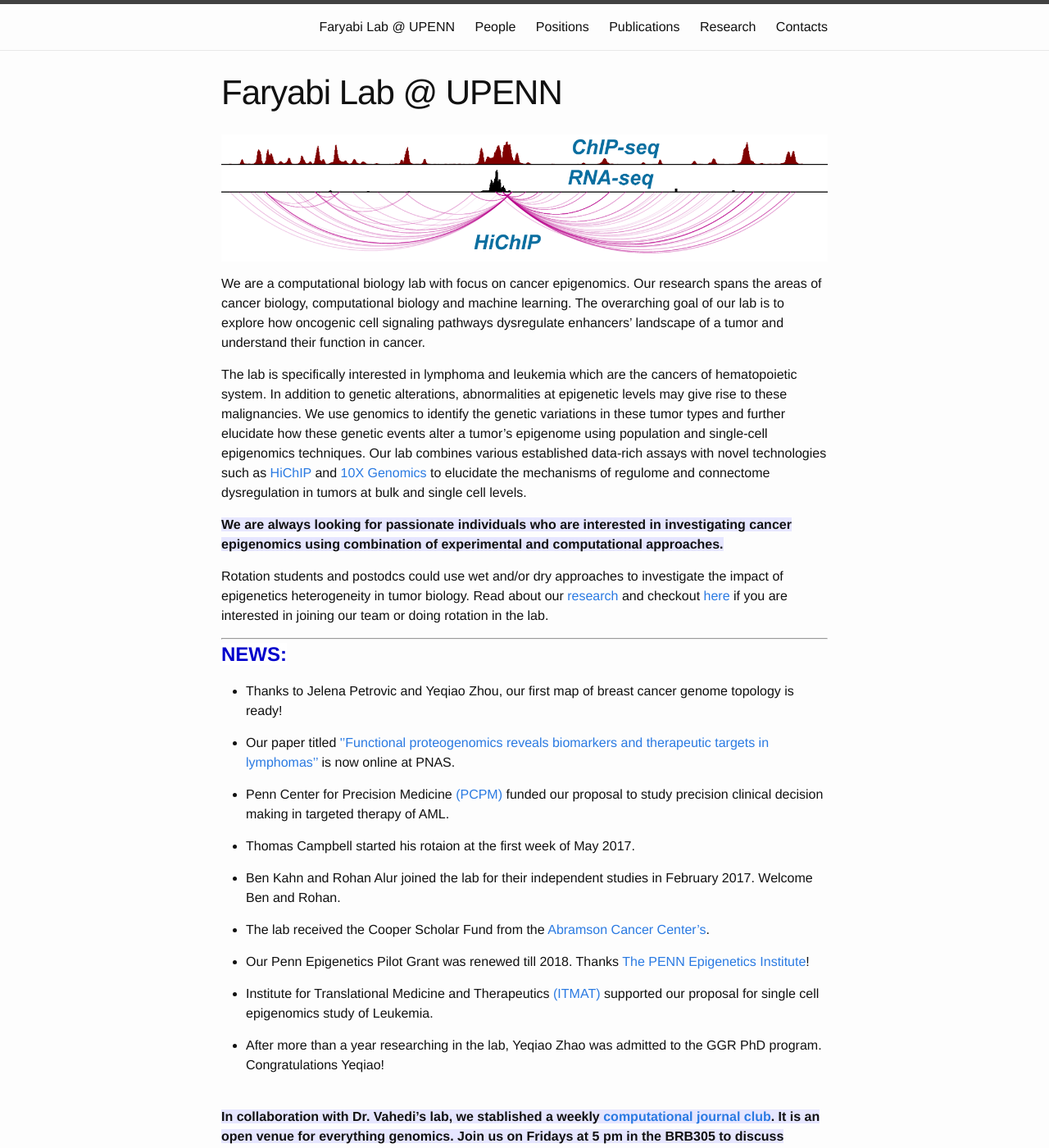
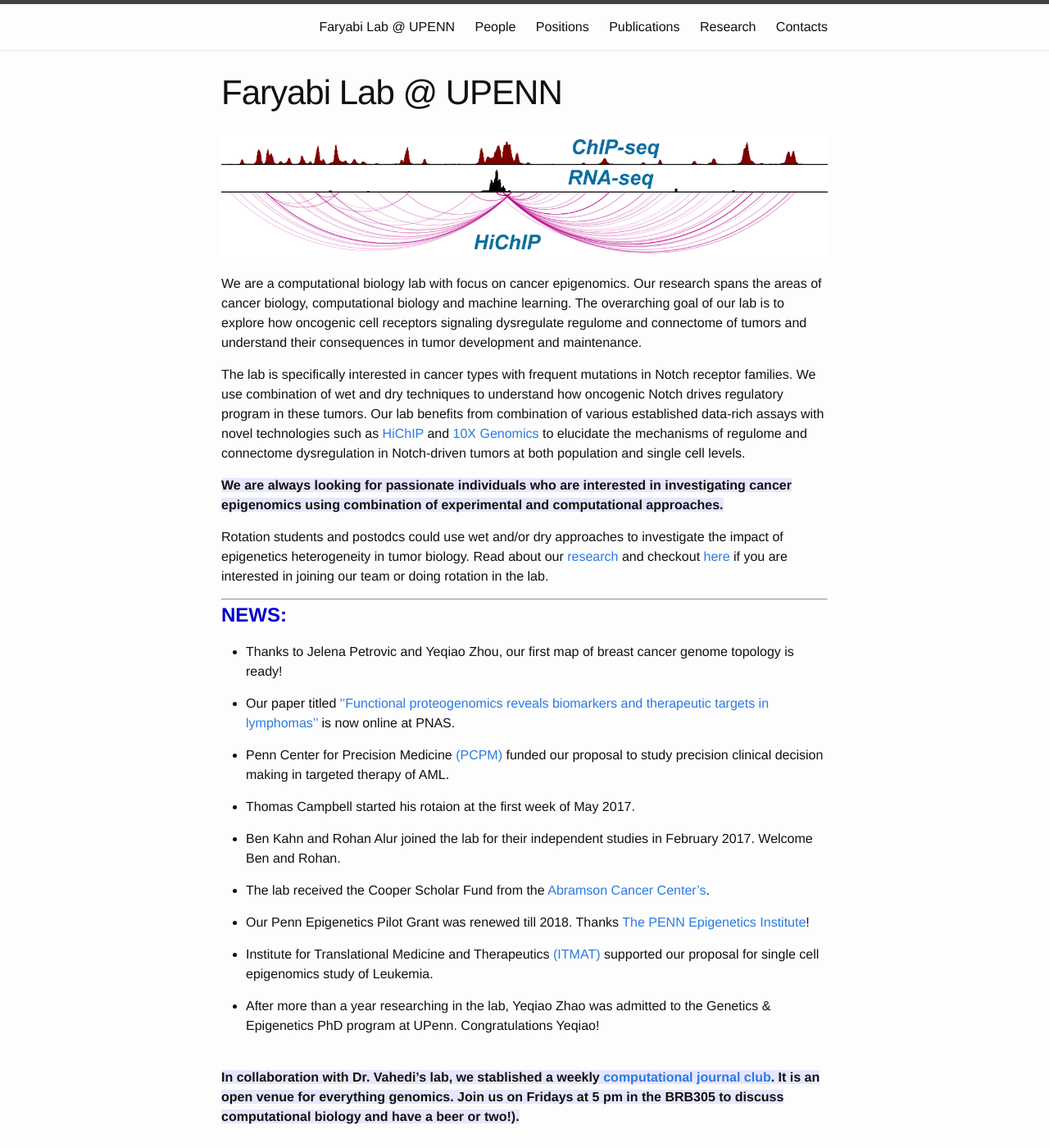
Before and after one commit to faryabib/faryabib.github.io, a Jekyll site: the page built from index.md, in a window 1280 px wide and 1400 px high. Shown: the whole window at 82% size. Built offline with Jekyll 4.4.1, drawn with Linux system fonts in a browser that asks for light colours.

Commit message:
few comments

```diff
--- a/index.md
+++ b/index.md
@@ -6,9 +6,9 @@ permalink: /index.html
 
 ![enhancer in cancer](assets/Faryabi_HiChIP.png){:height="200%" width="200%"}
 
-We are a computational biology lab with focus on cancer epigenomics. Our research spans the areas of cancer biology, computational biology and machine learning. The overarching goal of our lab is to explore how oncogenic cell signaling pathways dysregulate enhancers' landscape of a tumor and understand their function in cancer.
+We are a computational biology lab with focus on cancer epigenomics. Our research spans the areas of cancer biology, computational biology and machine learning. The overarching goal of our lab is to explore how oncogenic cell receptors signaling dysregulate regulome and connectome of tumors and understand their consequences in tumor development and maintenance.
 
-The lab is specifically interested in lymphoma and leukemia which are the cancers of hematopoietic system. In addition to genetic alterations, abnormalities at epigenetic levels may give rise to these malignancies. We use genomics to identify the genetic variations in these tumor types and further elucidate how these genetic events alter a tumor's epigenome using population and single-cell epigenomics techniques. Our lab combines various established data-rich assays with novel technologies such as [HiChIP](https://www.nature.com/nmeth/journal/v13/n11/full/nmeth.3999.html) and [10X Genomics](https://www.10xgenomics.com/single-cell/) to elucidate the mechanisms of regulome and connectome dysregulation in tumors at bulk and single cell levels.
+The lab is specifically interested in cancer types with frequent mutations in Notch receptor families. We use combination of wet and dry techniques to understand how oncogenic Notch drives regulatory program in these tumors. Our lab benefits from combination of various established data-rich assays with novel technologies such as [HiChIP](https://www.nature.com/nmeth/journal/v13/n11/full/nmeth.3999.html) and [10X Genomics](https://www.10xgenomics.com/single-cell/) to elucidate the mechanisms of regulome and connectome dysregulation in Notch-driven tumors at both population and single cell levels.
 
 <strong><span style="background-color:rgb(230, 230, 255)">We are always looking for passionate individuals who are interested in investigating cancer epigenomics using combination of experimental and computational approaches.</span><strong>
 
@@ -33,7 +33,7 @@ Rotation students and postodcs could use wet and/or dry approaches to investigat
 
 + Institute for Translational Medicine and Therapeutics [(ITMAT)](http://www.itmat.upenn.edu/) supported our proposal for single cell epigenomics study of Leukemia.
 
-+ After more than a year researching in the lab, Yeqiao Zhao was admitted to the GGR PhD program. Congratulations Yeqiao!
++ After more than a year researching in the lab, Yeqiao Zhao was admitted to the Genetics & Epigenetics PhD program at UPenn. Congratulations Yeqiao!
 
 
 <br>
```
Also changed, not shown: people.md (+5 -2 lines).
